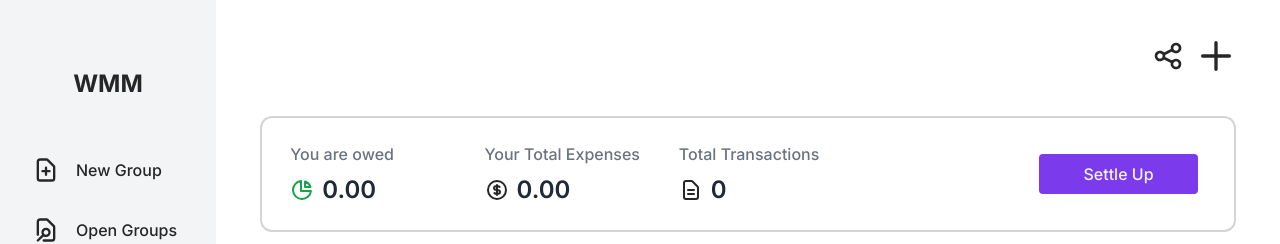
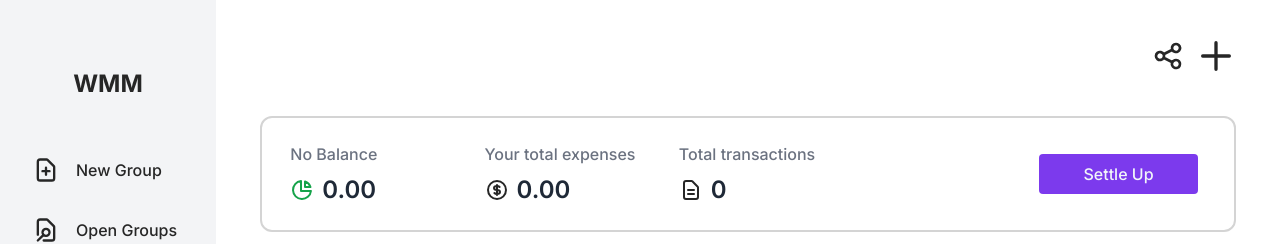
Before and after one commit to yanchenm/split, a Next.js app in the folder frontend/: page /app/group/1 in a window 1280 px wide. Shown: the top 244 px of the page. Built offline with nearby package versions, Linux system fonts and the light colour scheme; no server answers.

Commit message:
If user has 0 balance, now displays 'No balance'

```diff
--- a/frontend/components/detailview/GroupStats.tsx
+++ b/frontend/components/detailview/GroupStats.tsx
@@ -138,12 +138,13 @@ const GroupStats: React.FC<StatProps> = ({ providedWeb3, group, settle, txns, fo
     }
   }
 
+
   return (
     <div className="w-full border-solid border-2 border-neutral-300 dark:border-slate-700 rounded-xl py-4">
       <div className="grid grid-cols-5 items-center">
         <div className="flex flex-col col-span-1 mt-2 ml-4">
           <h3 className="ml-3 text-md font-medium text-gray-500 dark:text-slate-400 text-left">
-            {userBalance < 0 ? 'You owe' : 'You are owed'}
+            {userBalance === 0 ? 'No Balance' : (userBalance < 0 ? 'You owe' : 'You are owed')}
           </h3>
           <span className="flex flex-row ml-3 my-2 space-x-2 items-center">
             <ChartPieIcon className={`h-6 w-6  ${userBalance < 0 ? 'text-red-500' : 'text-green-600'}`} />
@@ -154,7 +155,7 @@ const GroupStats: React.FC<StatProps> = ({ providedWeb3, group, settle, txns, fo
         </div>
 
         <div className="flex flex-col col-span-1 mt-2 ml-4">
-          <h3 className="ml-3 text-md font-medium text-gray-500 dark:text-slate-400">Your Total Expenses</h3>
+          <h3 className="ml-3 text-md font-medium text-gray-500 dark:text-slate-400">Your total expenses</h3>
           <span className="flex flex-row ml-3 my-2 space-x-2 items-center">
             <CurrencyDollarIcon className="h-6 w-6" />
             <h3 className="text-2xl text-gray-800 dark:text-slate-200 font-semibold">
@@ -164,7 +165,7 @@ const GroupStats: React.FC<StatProps> = ({ providedWeb3, group, settle, txns, fo
         </div>
 
         <div className="flex flex-col col-span-1 mt-2 ml-4">
-          <h3 className="ml-3 text-md font-medium text-gray-500 dark:text-slate-400">Total Transactions</h3>
+          <h3 className="ml-3 text-md font-medium text-gray-500 dark:text-slate-400">Total transactions</h3>
           <span className="flex flex-row ml-3 my-2 space-x-2 items-center">
             <DocumentTextIcon className="h-6 w-6" />
             <h3 className="text-2xl text-gray-800 dark:text-slate-200 font-semibold">{numTxns}</h3>
```
